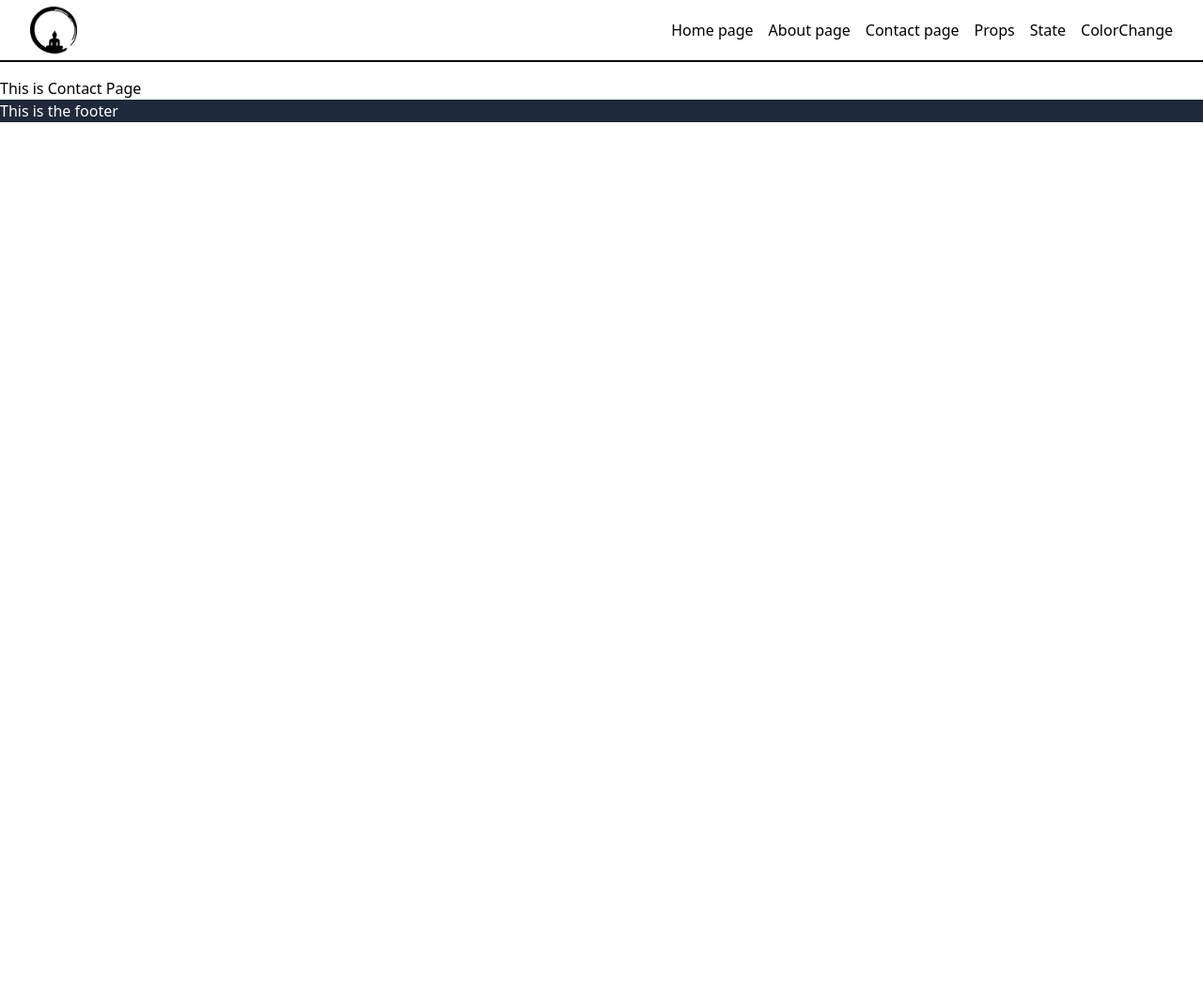
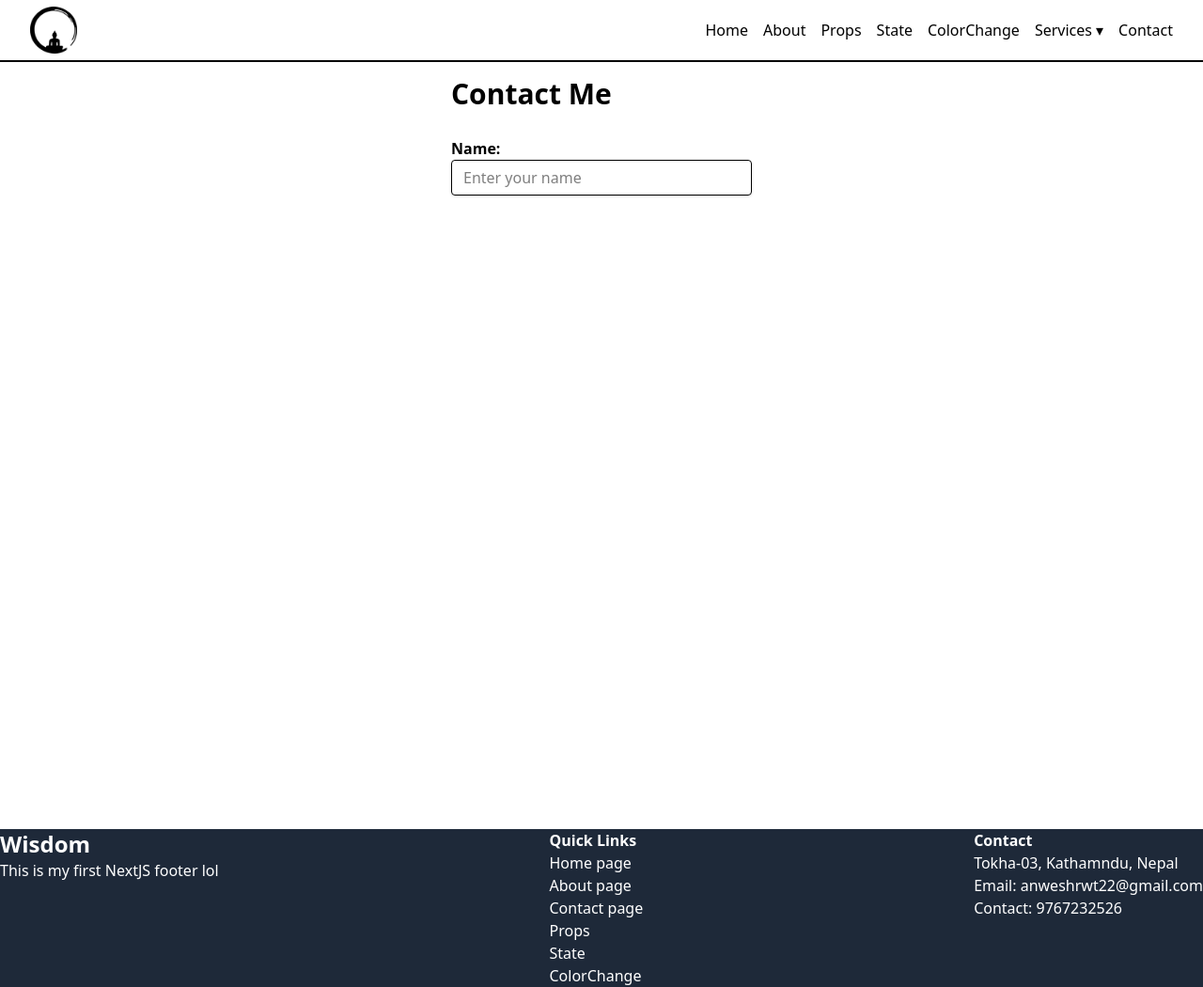
Before and after one commit to anwrat/Setting-Up-Next.js, a Next.js app: page /contact in a window 1280 px wide. Shown: the whole page at 94% size. Before the commit the page ends 800 px from the top, so only its background shows below. Built offline with nearby package versions, Linux system fonts and the light colour scheme.

Commit message:
Adding h-screen to all pages for aligning footer at bottom

```diff
--- a/src/app/about/page.js
+++ b/src/app/about/page.js
@@ -1,6 +1,6 @@
 export default function About(){
   return(
-    <div>
+    <div className="h-screen">
       <h1>About Page</h1>
     </div>
   )
--- a/src/app/colorchange/page.js
+++ b/src/app/colorchange/page.js
@@ -4,7 +4,7 @@ import { useState } from "react";
 export default function ColorChange(){
     const [theme,changetheme] = useState("Light");
     return(
-        <div className="text-center">
+        <div className="text-center h-screen">
             <div className={`w-fit mx-auto p-4 text-center border-2 rounded-2xl ${theme === "Dark" ? "bg-black text-white" : "bg-white text-black"}`}>
                 <h1 className="font-bold text-2xl">Theme Toggle Card</h1>
                 <h1>Current Mode: {theme} Mode</h1>
--- a/src/app/contact/page.js
+++ b/src/app/contact/page.js
@@ -1,7 +1,13 @@
+'use client';
+import { useState } from "react";
+
 export default function Contact(){
+  const [name,setName] = useState("");
   return(
-    <div>
-      <h1>This is Contact Page</h1>
+    <div className="justify-center items-center m-auto w-1/4 h-screen">
+      <h1 className="font-bold text-3xl mb-7">Contact Me</h1>
+      <label className="font-bold">Name: </label>
+      <input type="text" className="border rounded w-full py-2 px-3 shadow appearance-none leading-tight focus:outline-none focus:shadow-outline" value={name} onChange={(e)=>setName(e.target.value)} placeholder="Enter your name"/>
     </div>
   )
 }
--- a/src/app/layout.js
+++ b/src/app/layout.js
@@ -22,7 +22,7 @@ export default function RootLayout({ children }) {
   return (
     <html lang="en">
       <body
-        className={`${geistSans.variable} ${geistMono.variable} antialiased`}
+        className={`${geistSans.variable} ${geistMono.variable} antialiased min-h-screen`}
       >
         <Navbar />
         {children}
--- a/src/app/page.js
+++ b/src/app/page.js
@@ -2,7 +2,7 @@ import Button from "../components/button"
 
 export default function Home(){
   return(
-    <div className="text-center">
+    <div className="text-center h-screen">
       <h1>Hello World</h1>
       <p>This is my first NextJS project</p>
       <ol>
--- a/src/app/props/page.js
+++ b/src/app/props/page.js
@@ -2,7 +2,7 @@ import Propcards from "../../components/propcards";
 
 export default function Cards(){
     return(
-        <div className="text-center">
+        <div className="text-center h-screen">
             <h1 className="font-bold text-4xl">React Props Demo</h1>
             <h1 className="text-gray-500 mb-6">Learn how props work in React</h1>
             <h1 className="text-2xl font-bold mb-6">Props Example (Data Passing)</h1>
--- a/src/app/state/page.js
+++ b/src/app/state/page.js
@@ -3,7 +3,7 @@ import Counter from "../../components/counter";
 export default function State(){
     return(
         <div>
-            <div className="text-center mb-4">
+            <div className="text-center mb-4 h-screen">
                 <h1 className="font-bold text-4xl">React State Demo</h1>
                 <p className="text-gray-500">Learn how useState works in React</p>
             </div>
--- a/src/components/footer.js
+++ b/src/components/footer.js
@@ -1,5 +1,30 @@
+{/*For making the footer appear at bottom, make the outer div of every page have h-screen*/}
+import Link from 'next/link';
+
 export default function Footer(){
     return(
-        <footer className="text-white bg-gray-800 bottom-0">This is the footer</footer>
+        <footer className="text-white bg-gray-800 flex justify-between mx-auto">
+            <div>
+                <h1 className="font-bold text-2xl">Wisdom</h1>
+                <p>This is my first NextJS footer lol</p>
+            </div>
+            <div>
+                <h1 className="font-bold">Quick Links</h1>
+                <div className='flex flex-col'>
+                    <Link href="/">Home page</Link>
+                    <Link href="/about">About page</Link>
+                    <Link href="/contact">Contact page</Link>
+                    <Link href="/props">Props</Link>
+                    <Link href="/state">State</Link>
+                    <Link href="/colorchange">ColorChange</Link>
+                </div>
+            </div>
+            <div>
+                <h1 className="font-bold">Contact</h1>
+                <p>Tokha-03, Kathamndu, Nepal</p>
+                <p>Email: anweshrwt22@gmail.com</p>
+                <p>Contact: 9767232526</p>
+            </div>
+        </footer>
     );
 }
--- a/src/components/navbar.js
+++ b/src/components/navbar.js
@@ -1,8 +1,11 @@
 //For navigation in NextJS
+'use client';
+import { useState } from 'react';
 import Link from 'next/link';
 import Image from 'next/image';
 
 export default function Navbar(){
+    const [dropdownOpen, setdropdownOpen] = useState(false);
     return(
         <nav className='text-black bg-white border-b-2 mb-4'>
             <div className='max-w-7xl mx-auto px-4 sm:px-6 lg:px-8'>
@@ -11,12 +14,16 @@ export default function Navbar(){
                         <Image src = '/buddha.png' alt='Buddha' width={50} height={50}/>
                     </div>
                     <div className='flex gap-4'>
-                        <Link href="/">Home page</Link>
-                        <Link href="/about">About page</Link>
-                        <Link href="/contact">Contact page</Link>
+                        <Link href="/">Home</Link>
+                        <Link href="/about">About</Link>
                         <Link href="/props">Props</Link>
                         <Link href="/state">State</Link>
                         <Link href="/colorchange">ColorChange</Link>
+                        <div>
+                            <p className='cursor-pointer' onClick={()=>setdropdownOpen(!dropdownOpen)}>Services ▾</p>
+
+                        </div>
+                        <Link href="/contact">Contact</Link>
                     </div>
                 </div>
             </div>
```
